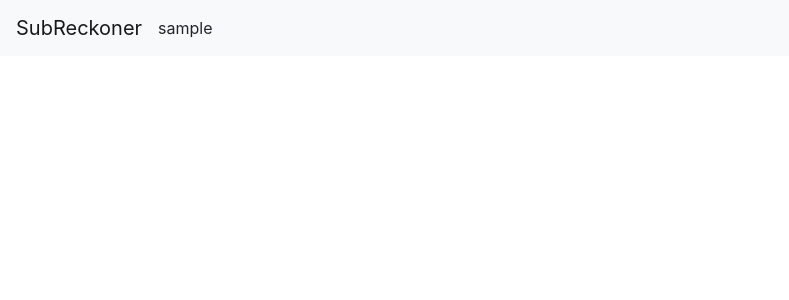
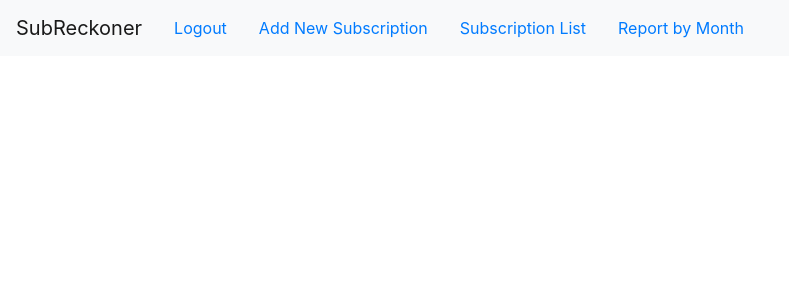
Before and after one commit to ngraton/subscription-frontend-mirror, a React (Create React App) app: page /editsubscription/1 in a window 1280 px wide. Shown: the top 300 px of the page, without its empty margins (0-789 px from the left). Built offline with nearby package versions, Linux system fonts and the light colour scheme; sample sign-in values are in the browser's storage.

Commit message:
navbar with all links

```diff
--- a/src/App.js
+++ b/src/App.js
@@ -1,10 +1,11 @@
 import React from 'react';
-import { BrowserRouter as Router, Route, Link, Switch, Redirect } from "react-router-dom"
-import HomePage from './pages/HomePage'
-import LoginPage from './pages/LoginPage'
-import { Nav, Navbar } from 'react-bootstrap'
-import SubscriptionForm from './forms/SubscriptionForm';
-import DateCalculator from './logic/DateCalculator';
+import { BrowserRouter as Router, Route, Link, Switch, Redirect } from "react-router-dom";
+import HomePage from './pages/HomePage';
+import LoginPage from './pages/LoginPage';
+import AddSubscriptionForm from './forms/AddSubscriptionForm';
+import AppNavBar from './components/AppNavBar/AppNavBar';
+import EditSubscriptionForm from './forms/EditSubscriptionForm';
+import SubscriptionListPage from './pages/SubscriptionListPage';
 // import './App.css';
 
 function App() {
@@ -13,20 +14,19 @@ function App() {
   return (
     <Router>
       {!username && <Redirect to="/login" />}
-      <Navbar bg="light" expand="lg">
-        <Navbar.Brand>SubReckoner</Navbar.Brand>
-        <Nav>{username}</Nav>
-      </Navbar>
+      <AppNavBar setUsername={setUsername} username={username}/>
       <Switch>
         <Route exact path="/" render={
-          props => <HomePage {...props} setUsername={setUsername} />
+          props => <HomePage {...props} />
         }/>
         <Route exact path="/login" render={
           props => <LoginPage {...props} setUsername={setUsername} />
         }/>
         <Route exact path="/addsubscription" render={
-          props => <SubscriptionForm {...props} setUsername={setUsername} username={username} />
+          props => <AddSubscriptionForm {...props} />
         }/>
+        <Route exact path="/subscriptionlist" render={props => <SubscriptionListPage {...props} username={ username } />} />
+        <Route exact path="/editsubscription/:subscriptionID" render={props => <EditSubscriptionForm {...props} username={username} />}/>
       </Switch>
     </Router>
   );
--- /dev/null
+++ b/src/components/AppNavBar/AppNavBar.js
@@ -0,0 +1,40 @@
+import React from 'react';
+import { Navbar, Nav } from 'react-bootstrap';
+
+function AppNavBar() {
+
+  const [logedIn, setLogedIn ] = React.useState(!!localStorage.getItem('username'))
+
+  const handleLogout = () => {
+    localStorage.removeItem('username')
+    setLogedIn(false)
+  }
+
+  const logInOrOut = () => {
+    if(logedIn){
+      return <Nav.Link href="/login" onSelect={handleLogout}>Logout</Nav.Link>
+    }
+  }
+
+  return (
+    <div>
+      <Navbar bg="light" expand="lg">
+        <Navbar.Brand>SubReckoner</Navbar.Brand>
+        <Nav.Item>
+          {logInOrOut()}
+        </Nav.Item>
+        <Nav.Item>
+          {logedIn && <Nav.Link to='/addsubscription'>Add New Subscription</Nav.Link>}
+        </Nav.Item>
+        <Nav.Item>
+          {logedIn && <Nav.Link to='/subscriptionlist'>Subscription List</Nav.Link>}
+        </Nav.Item>
+        <Nav.Item>
+          {logedIn && <Nav.Link to='/'>Report by Month</Nav.Link>}
+        </Nav.Item>
+      </Navbar>
+    </div>
+  )
+}
+
+export default AppNavBar;
--- a/src/components/SingleSubscription/SingleSubscription.js
+++ b/src/components/SingleSubscription/SingleSubscription.js
@@ -1,4 +1,5 @@
 import React, { Component } from 'react'
+import { Container, Row, Col } from 'react-bootstrap'
 
 class SingleSubscription extends Component {
   getDueDate() {
--- /dev/null
+++ b/src/forms/EditSubscriptionForm.js
@@ -0,0 +1,11 @@
+import React from 'react';
+
+class EditSubscriptionForm extends React.Component {
+  render() {
+    return (
+      <div></div>
+    )
+  }
+}
+
+export default EditSubscriptionForm;
--- a/src/logic/DateCalculator.js
+++ b/src/logic/DateCalculator.js
@@ -72,7 +72,6 @@
 
   const recurringDates = (date, interval) => {
     let dates = []
-    let use = 0
     if (dates.length === 0){
       dates.push(dateInterval(date, interval))
     }
--- a/src/pages/HomePage.js
+++ b/src/pages/HomePage.js
@@ -10,20 +10,6 @@ class HomePage extends Component {
     subscriptions: {}
   }
 
-// This is what backend returns
-//   {
-//     "username": "admin",
-//     "subscriptions": [
-//         {
-//             "id": 1,
-//             "name": "big bill",
-//             "due_date": "2019-08-14",
-//             "payment": 100000,
-//             "interval": "annual",
-//             "user": 1
-//         }
-//     ]
-// }
   componentDidMount() {
     if(localStorage.getItem('username')){
       UsersAPI.getUserByUsername(localStorage.getItem('username'))
@@ -45,19 +31,11 @@ class HomePage extends Component {
       return <MonthView key={index} month={month} subscriptions={this.state.subscriptions[month] ? this.state.subscriptions[month] : []} />
     })
   }
-  handleLogout(e) {
-    localStorage.removeItem('username')
-    this.props.setUsername('')
-    this.setState({loggedin: false})
-  }
-
 
   render() {
     return (
       <div>
         {this.state.loggedin === false && <Redirect to='/login'/>}
-        <button onClick={(e)=>this.handleLogout(e)}>Logout</button>
-        <Link to='/addsubscription'>Add New Subscription</Link>
         {this.generateMonthLists()}
       </div>
     )
--- /dev/null
+++ b/src/pages/SubscriptionListPage.js
@@ -0,0 +1,11 @@
+import React from 'react';
+
+class SubscriptionListPage extends React.Component {
+  render() {
+    return (
+      <div></div>
+    )
+  }
+}
+
+export default SubscriptionListPage;
```
Also changed, not shown: src/forms/AddSubscriptionForm.js (renamed from src/forms/SubscriptionForm.js).
